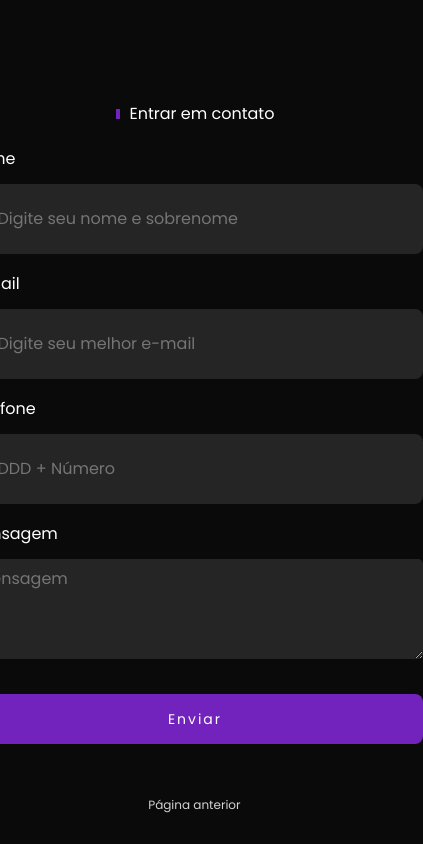
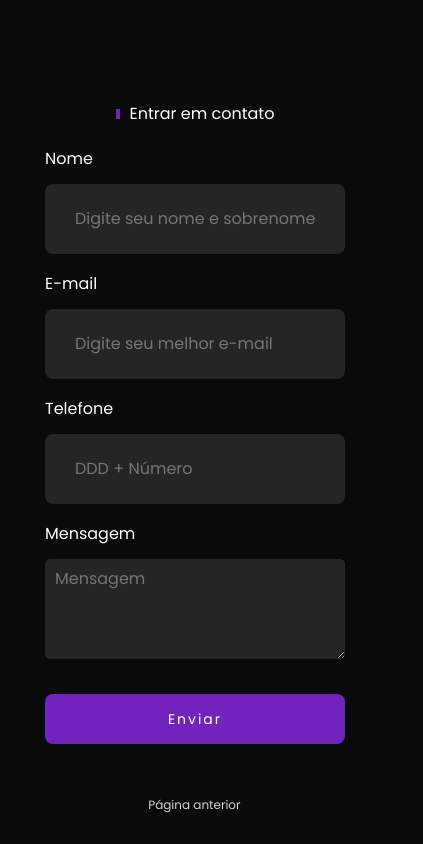
Before and after one commit to washingtonrodriigues/meu-portifolio, a React (Vite) app: page /contact in a window 390 px wide. Shown: the part 768-1612 px from the top of the page, 423 px wide, since content can reach past the window. Built offline with nearby package versions, Linux system fonts and the light colour scheme; the HTML template or start-up script is replaced by a standard one; a web font is replaced by a local one.

Commit message:
novo teste no tamanho 425px

```diff
--- a/src/Components/Contact/styles.module.css
+++ b/src/Components/Contact/styles.module.css
@@ -334,6 +334,10 @@
   .link_contact {
     font-size: 1rem;
   }
+
+  .input {
+    max-width: 300px;
+  }
 }
 
 @media (max-width: 380px) {
```
